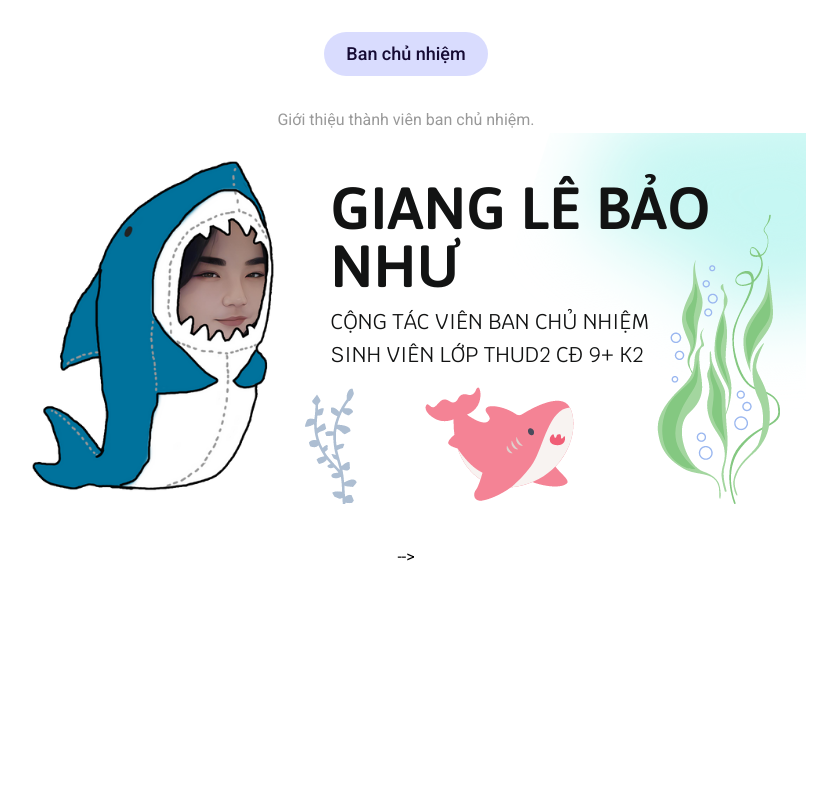
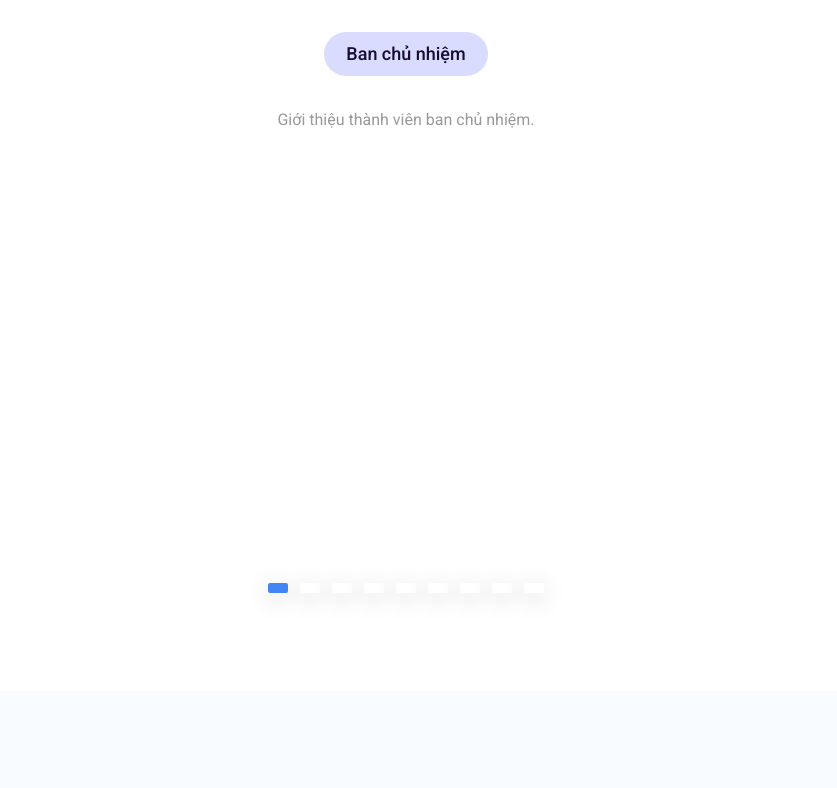
Before and after one commit to pearBryan/clbctrc, a plain HTML site: page index.html in a window 1280 px wide. Shown: the part 2340-3128 px from the top of the page, without its empty margins (234-1071 px from the left). Drawn offline with Linux system fonts and the light colour scheme; files that its build step writes are made by us from their sources.

Commit message:
Update index.html

```diff
--- a/index.html
+++ b/index.html
@@ -272,10 +272,9 @@ button {
                             </div>
 
                             <!-- thay -->
-                            <div class="slide">
+<!--                             <div class="slide">
                                 <img src="./assets/img/pGLBN.png" alt="">
-                            </div>
-     -->
+                            </div> -->
 
                             <!-- button skip -->
                             <div class="navigation">
```
